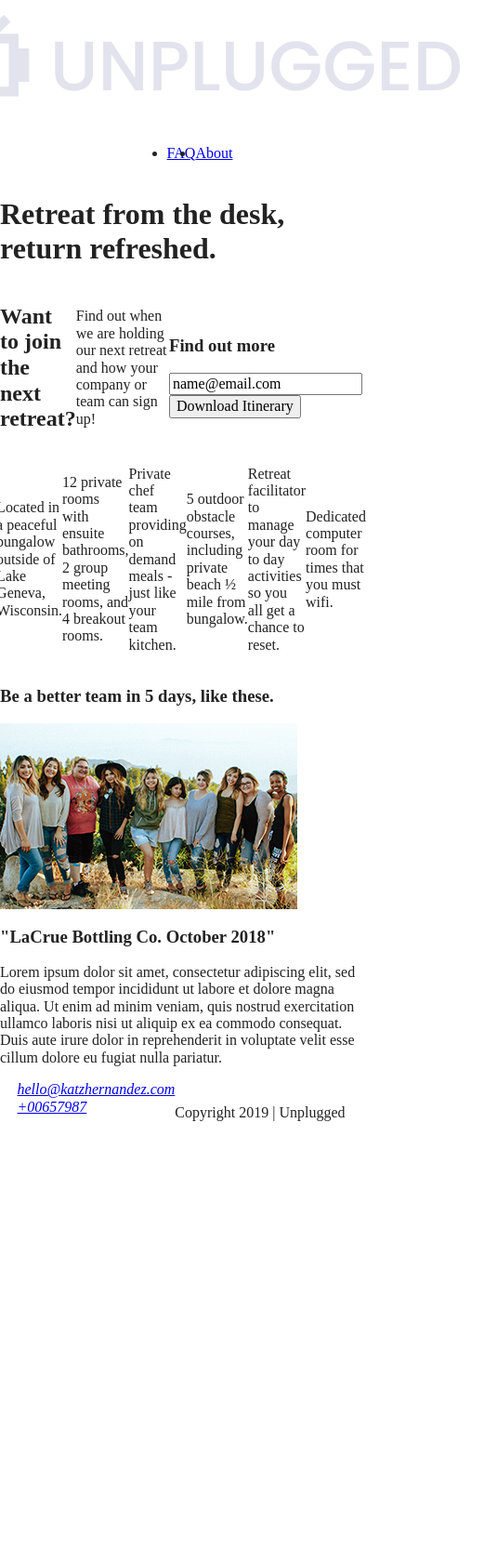
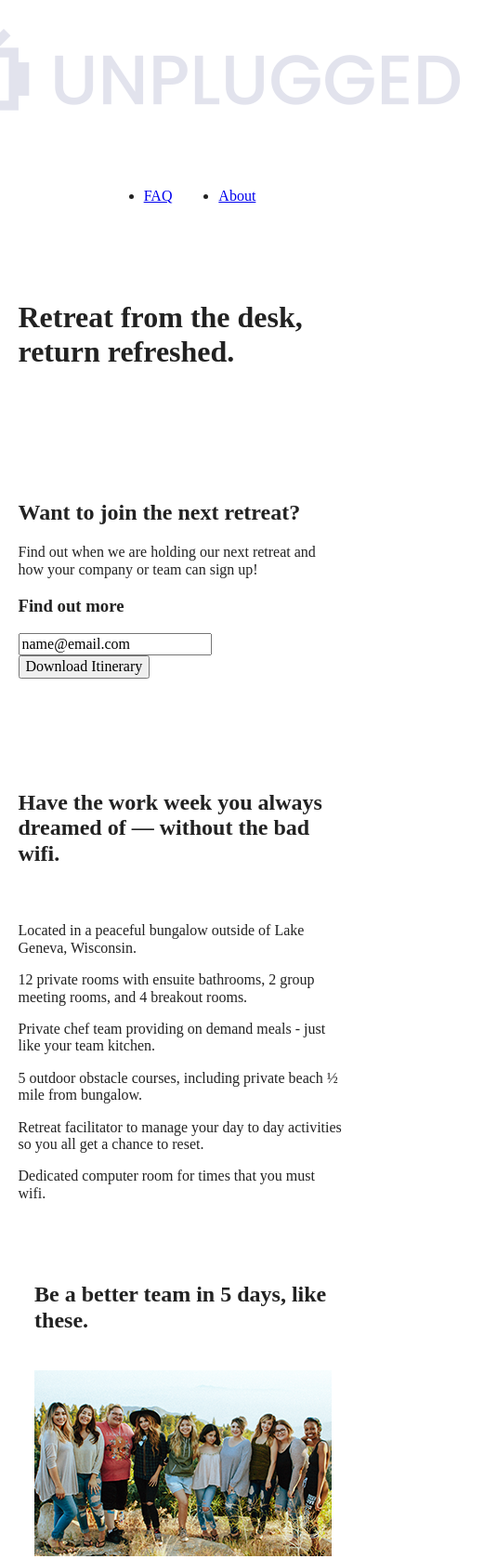
Before and after one commit to khuzca/unplugged-retreat, a website built with Parcel: page index.html in a window 390 px wide. Shown: the top 1677 px of the page at 93% size, 535 px wide, since content can reach past the window. Before the commit the page ends 1232 px from the top, so only its background shows below. Built offline with nearby package versions, Linux system fonts and the light colour scheme.

Commit message:
Format mobile

```diff
--- a/css/main.css
+++ b/css/main.css
@@ -87,6 +87,10 @@ textarea {
    Author's custom styles
    ========================================================================== */
 
+.content-wrapper {
+    width: 90%;
+    margin: 50px 0;
+}
 
  /* -------------------- Base Header - Footer Styles ----------------- */
 
@@ -102,6 +106,8 @@ footer {
 /* Heather styles */
 
 header {
+    padding: 15px 0;
+
 
 }
 
@@ -110,14 +116,19 @@ header .content-wrapper {
     justify-content: center;
     align-items: center;
     flex-flow: row wrap;
+    margin: 0;
 
 }
 
 header figure {
 
+
 }
 
 .header-divider{
+  width: 100%;
+  height: 1px;
+  margin: 10px 0 20px 0;
 
 }
 
@@ -126,43 +137,32 @@ header nav {
   justify-content: space-around;
   align-items: center;
   flex-flow: row wrap;
+  width: 60%
 
 }
 
 
 header nav ul{
     display: flex;
-    justify-content: space-around;
+    justify-content:space-around;
+    align-items: center;
+    width: 100%;
 
 }
 
 /* -------------------- Mobile styles - HOMEPAGE  ----------------- */
 
-main {
-
-
-}
+/* HERO AREA */
 
 .hero-area {
     display: flex;
     justify-content: center;
     flex-flow: row wrap;
-}
-
-.content-wrapper {
-
-    display: flex;
-    justify-content: center;
-    align-items: center;
-}
-
-.form-description{
 
 }
 
-.form {
+/* ASIDE AREA */
 
-}
 
 aside {
     display: flex;
@@ -172,13 +172,25 @@ aside {
 
 }
 
-.feaures {
+/* FEATURES */
+
+.features {
   display: flex;
   justify-content: center;
   flex-flow: row wrap;
 }
 
-.fontawesome-icon{
+.features h2 {
+  margin-bottom: 60px;
+}
+
+.features .article {
+    width: 63%;
+    margin: 30px 0;
+}
+
+.features .fontawesome-icon{
+
 
 }
 
@@ -187,19 +199,34 @@ aside {
   justify-content: center;
   align-items: center;
   flex-flow: row wrap;
+
 }
+
+.feautures p {
+    margin:0
+}
+
+/* REVIEWS */
 
 .reviews {
     display: flex;
     justify-content: center;
     flex-flow: row wrap;
+
 }
 
-article {
+.reviews h2{
+    margin-bottom: 40px;
 
 }
+
+.reviews h3{
+    width: 55%;
+    margin: 20px 0;
+}
+
+
 /* -------------------- Mobile styles - ABOUT page  ----------------- */
-
 
 
 .mission {
@@ -209,17 +236,6 @@ article {
     flex-flow: row wrap;
 }
 
-main .content-wrapper{
-
-}
-
-.mission-content {
-
-}
-
-.map{
-
-}
 
 .contact-section{
     display: flex;
@@ -246,7 +262,8 @@ main .content-wrapper{
 
 }
 
-faq .content-wrapper{
+.faq .content-wrapper{
+    margin: 50px 0 0 0;
     display: flex;
     justify-content: center;
     align-items: center;
@@ -254,14 +271,38 @@ faq .content-wrapper{
 
 }
 
-/* FOOTER styles */
+.faq h2 {
+  margin-bottom: 40px;
+}
+
+.faq-content {
+  margin-bottom: 50px;
+}
 
 
+////* FOOTER styles */////
+
+footer {
+    flex-direction: column;
+}
+
+footer .content-wrapper{
+  width: 55%;
+  margin: 50px 0;
+
+}
+
+
+footer p {
+    margin: 0;
+}
 .footer-content{
 
 }
 
+
 footer .contact {
+ margin-bottom: 50px;
 
 }
 
@@ -269,6 +310,7 @@ footer .social {
     display: flex;
     justify-content: space-around;
     align-items: center;
+
 
 }
 
@@ -280,6 +322,7 @@ footer .social-icons {
 }
 
 footer .copyright {
+    margin: 20px 0;
 
 }
 
--- a/index.html
+++ b/index.html
@@ -60,6 +60,8 @@
     </aside>
        <section class="features">
         <div class="content-wrapper">
+              <h2>Have the work week you always dreamed of — without the bad wifi.</h2>
+            <div class="features-items">
             <article>
                 <p class="fontawesome-icon"></p>
                 <p class="features-item">Located in a peaceful bungalow outside of Lake Geneva, Wisconsin.</p>
@@ -85,18 +87,21 @@
                 <p class="features-item">Dedicated computer room for times that you must wifi.</p>
             </article>
         </div>
-       </section>
+
        <section class="reviews">
         <div class="content-wrapper">
             <article>
-                <h3>Be a better team in 5 days, like these.</h3>
+                <h2>Be a better team in 5 days, like these.</h2>
                 <a href="#"><img src="img/omar-lopez-296944-unsplash.png" alt="retreat"></a>
                 <div><h3>"LaCrue Bottling Co. October 2018" </h3></div>
                 <p>Lorem ipsum dolor sit amet, consectetur adipiscing elit, sed do eiusmod tempor incididunt ut labore et dolore magna aliqua. Ut enim ad minim veniam, quis nostrud exercitation ullamco laboris nisi ut aliquip ex ea commodo consequat. Duis aute irure dolor in reprehenderit in voluptate velit esse cillum dolore eu fugiat nulla pariatur. </p>
             </article>
-        </div>
+            </div>
+            </section>
+           </div>
        </section>
-</main>
+    </main>
+
     <footer>
         <div class="content-wrapper">
         <div class="footer-content">
```
Also changed, not shown: about/index.html (+2 -2 lines), faq/index.html (+6 -6 lines). Lines whose indentation alone changed are shown as unchanged.
